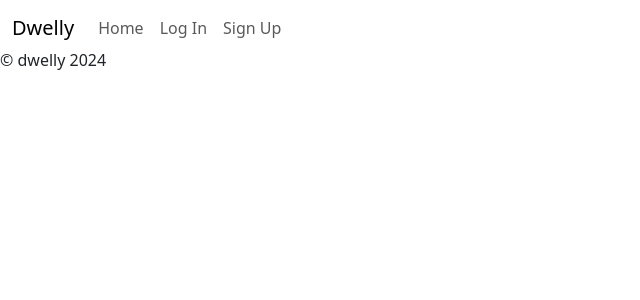
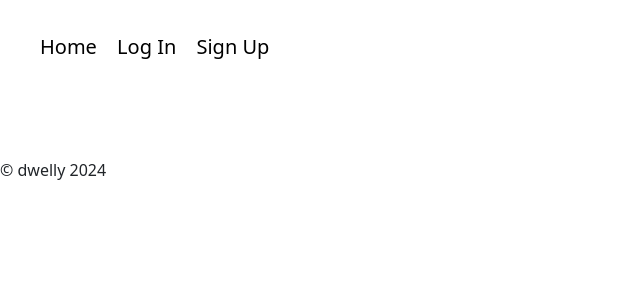
Before and after one commit to vagashkov/dwelly, a Django app: page / in a window 1280 px wide. Shown: the top 300 px of the page, without its empty margins (0-640 px from the left). Run offline with Django 5.2, Linux system fonts and the light colour scheme; parts of the project's set-up code (start-up, migrations or seed data) failed here and were passed over; some libraries are stand-ins or nearby versions.

Commit message:
HTML base page and CSS refactor

```diff
--- a/src/static/css/base.css
+++ b/src/static/css/base.css
@@ -9,37 +9,28 @@ html {
   font-family: "Open Sans", "Lato", sans-serif;
 }
 
-body {
-  background-color: #e5e8ef;
+.main_navigator {
+  display: inline-block;
+  margin: 32px;
 }
 
-header {
-  width: 100%;
-  height: 3rem;
+.main_navigator ul {
+  display: inline-block;
+  padding: 0px;
 }
 
-header nav {
-  width: 100%;
-  height: 100%;
-  display: flex;
-  justify-content: left;
-  align-items: center;
+.main_navigator li {
+  display: inline-block;
 }
 
-header nav a {
-  color: white;
-  font-weight: bold;
+.main_navigator a {
+  color: black;
   text-decoration: none;
-  margin: 10px;
-}
+  font-size: 20px;
+  margin: 0 8px;
+ }
 
-header nav a:hover,
-header nav a:active {
-  color: #95b8d4;
-}
-
-footer {
-  color: #ffffff;
-  font-size: small;
-  margin: 10px;
-}
+ .main_navigator a:hover {
+  padding-bottom: 6px;
+  border-bottom: 1px solid black;
+ }
--- a/src/templates/_base.html
+++ b/src/templates/_base.html
@@ -6,13 +6,14 @@
     <meta name="viewport" content="width=device-width, initial-scale=1.0" />
     <link href="https://cdn.jsdelivr.net/npm/bootstrap@5.3.1/dist/css/bootstrap.min.css" rel="stylesheet" integrity="sha384-4bw+/aepP/YC94hEpVNVgiZdgIC5+VKNBQNGCHeKRQN+PtmoHDEXuppvnDJzQIu9" crossorigin="anonymous">
     <link rel="stylesheet" href="https://cdn.jsdelivr.net/npm/@fortawesome/fontawesome-free@6.2.1/css/fontawesome.min.css" integrity="sha384-QYIZto+st3yW+o8+5OHfT6S482Zsvz2WfOzpFSXMF9zqeLcFV0/wlZpMtyFcZALm" crossorigin="anonymous">
+    <link rel="stylesheet" href="{% static 'css/base.css' %}">
     <link rel="shortcut icon" type="image/png" href="{% static 'images/favicon.ico' %}"/>
     {% block css_files %}{% endblock %}
     <title>{% block title %}{% endblock title %}</title>
 </head>
 <body>
 <header>
-    {% include "partials/_navigator.html" %}
+    {% include "partials/_header.html" %}
 </header>
 <div class="container">
     {% include "partials/_messages.html" %}
--- a/src/templates/partials/_footer.html
+++ b/src/templates/partials/_footer.html
@@ -1,3 +1 @@
 <p>&copy; dwelly {% now "Y" %}</p>
-<script src="https://cdn.jsdelivr.net/npm/bootstrap@5.3.1/dist/js/bootstrap.bundle.min.js" integrity="sha384-HwwvtgBNo3bZJJLYd8oVXjrBZt8cqVSpeBNS5n7C8IVInixGAoxmnlMuBnhbgrkm" crossorigin="anonymous"></script>
-<script src="https://kit.fontawesome.com/947d0d371b.js" crossorigin="anonymous"></script>
--- /dev/null
+++ b/src/templates/partials/_header.html
@@ -0,0 +1,19 @@
+<nav class="main_navigator">
+    <ul>
+        <li>
+            <a href="{% url 'home' %}">Home</a>
+        </li>
+        {% if user.is_authenticated %}
+        <li>
+            <a href="{% url 'account_logout' %}">Log Out</a>
+        </li>
+        {% else %}
+        <li>
+            <a href="{% url 'account_login' %}">Log In</a>
+        </li>
+        <li>
+           <a href="{% url 'account_signup' %}">Sign Up</a>
+        </li>
+        {% endif %}
+    </ul>
+</nav>
--- a/src/templates/partials/_navigator.html
+++ /dev/null
@@ -1,27 +0,0 @@
-<nav class="navbar navbar-expand-md fixed-top main-nav">
-    <div class="container-fluid">
-        <a class="navbar-brand" href="#">Dwelly</a>
-        <button class="navbar-toggler" type="button" data-bs-toggle="collapse" data-bs-target="#navbarCollapse" aria-controls="navbarCollapse" aria-expanded="false" aria-label="Toggle navigation">
-            <span class="navbar-toggler-icon"></span>
-        </button>
-        <div class="collapse navbar-collapse" id="navbarCollapse">
-            <ul class="navbar-nav me-auto mb-2 mb-md-0">
-                <li class="nav-item">
-                    <a class="nav-link" href="{% url 'home' %}">Home</a>
-                </li>
-                {% if user.is_authenticated %}
-                    <li class="nav-item">
-                        <a class="nav-link" href="{% url 'account_logout' %}">Log Out</a>
-                    </li>
-                {% else %}
-                    <li class="nav-item">
-                        <a class="nav-link" href="{% url 'account_login' %}">Log In</a>
-                    </li>
-                    <li class="nav-item">
-                        <a class="nav-link" href="{% url 'account_signup' %}">Sign Up</a>
-                    </li>
-                {% endif %}
-            </ul>
-        </div>
-    </div>
-</nav>
```
